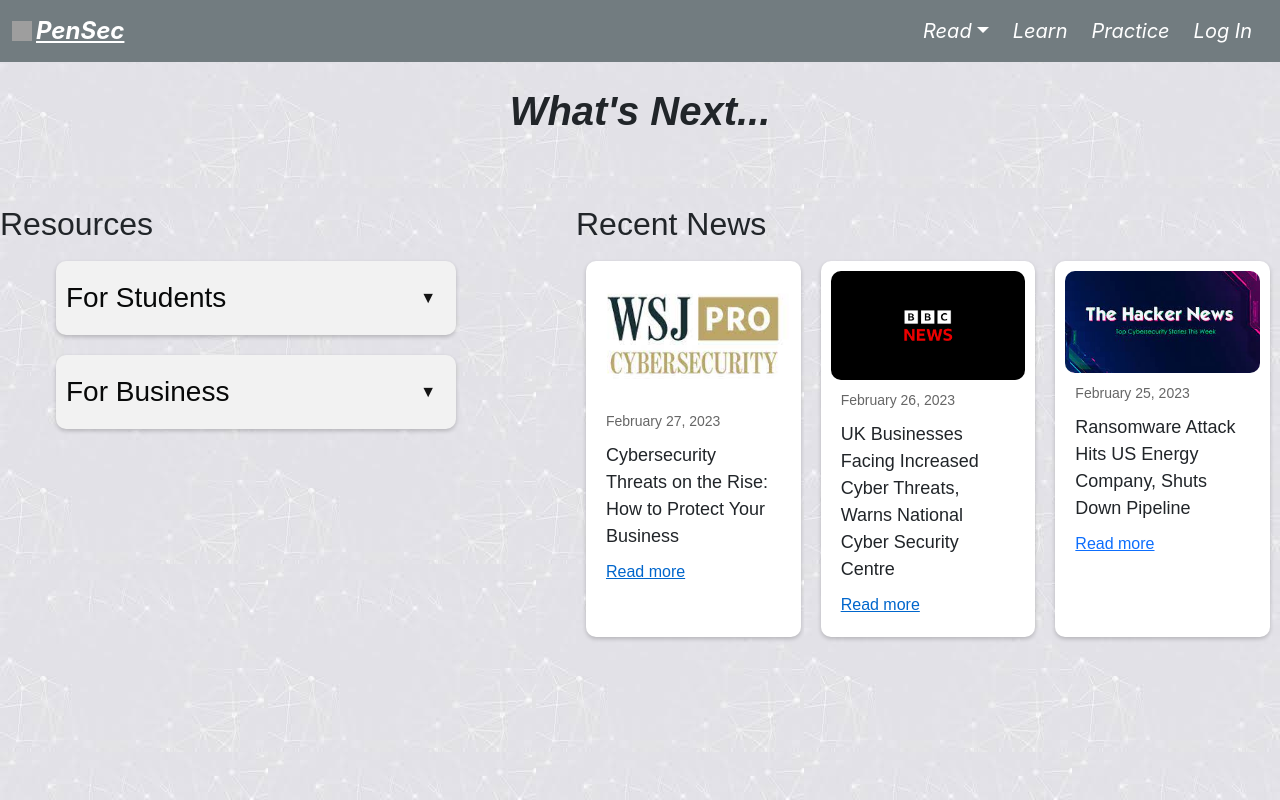
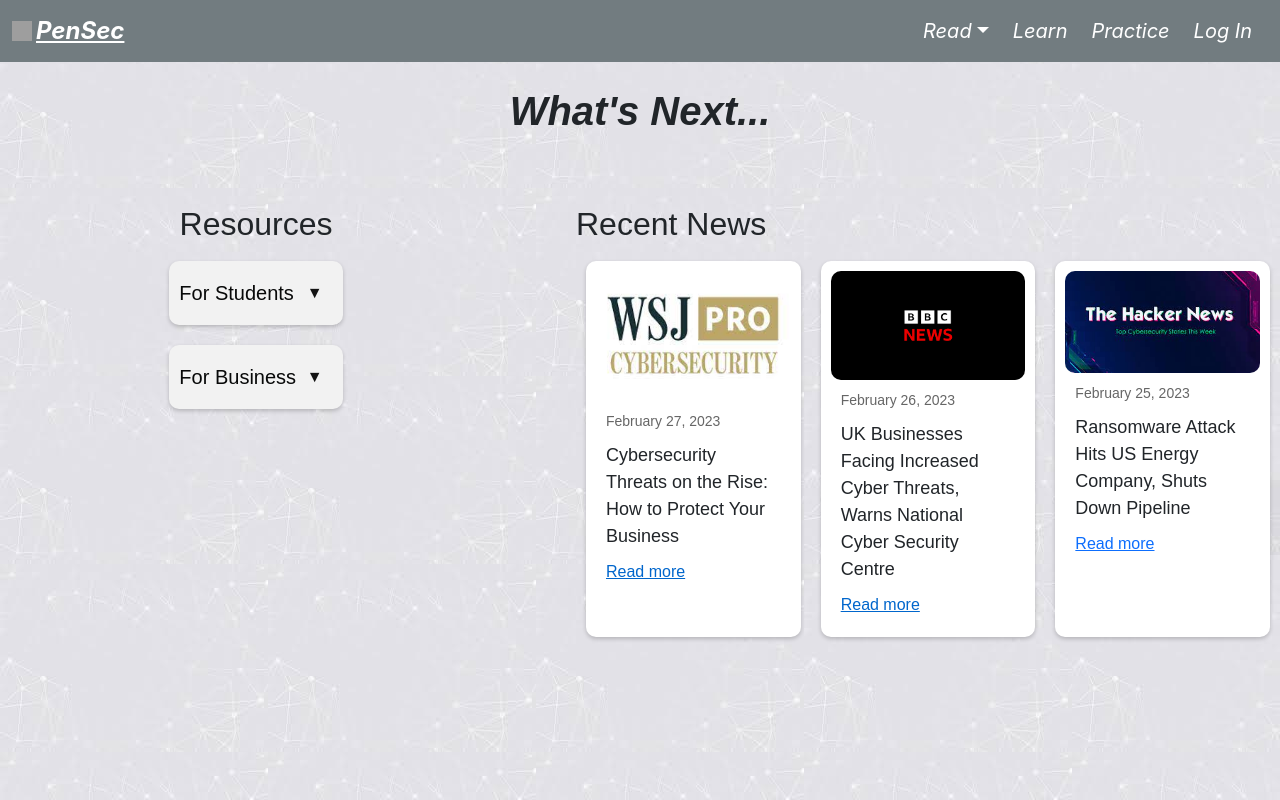
Before and after one commit to brandonwong3/cyber_next, a React (Create React App) app: page /read/whats-next in a window 1280 px wide. Built offline with nearby package versions, Linux system fonts and the light colour scheme; no server answers; grey boxes are pictures that could not be loaded.

Commit message:
more changes

```diff
--- a/src/components/pages/stacks/read/ReadForBusinessPage.js
+++ b/src/components/pages/stacks/read/ReadForBusinessPage.js
@@ -8,7 +8,7 @@ const ReadForBusinessPage = () => {
 
 			<div className="business-content">
 				<div className="business-section">
-					<div className="business-dropdowns-container">
+					<div className="business-dropdowns-container blue-rectangle">
 
 						<div className="business-dropdown">
 							<button className="business-dropdown-button">How to Implement Cybersecurity</button>
@@ -43,7 +43,7 @@ const ReadForBusinessPage = () => {
 						</div>
 					</div>
 
-					<div className="business-dropdown">
+					<div className="business-dropdown blue-rectangle">
 						<button className="business-dropdown-button">Reasons to Implement Cybersecurity</button>
 						<div className="business-dropdown-content">
 							<ul className="business-ul">
@@ -65,7 +65,7 @@ const ReadForBusinessPage = () => {
 				</div>
 
 				<div className="video-section">
-                    <div className="business-video-container">
+                    <div className="business-video-container blue-rectangle">
                         <iframe width="560" height="315" src="https://www.youtube.com/embed/kGPCUvZZ6FM" title="YouTube video player" frameborder="0" allow="accelerometer; autoplay; clipboard-write; encrypted-media; gyroscope; picture-in-picture; web-share" allowfullscreen></iframe>
                         <h2 className="video-title">Cybersecurity for Small Business</h2>
                     </div>
@@ -74,7 +74,7 @@ const ReadForBusinessPage = () => {
 			</div>
 
 
-			<div className="business-image">
+			<div className="business-image gray-box">
 				<img className="business-img" src="../images/business_stat.png" alt="business security stats" />
 			</div>
 		</div>
--- a/src/components/pages/stacks/read/ReadWhatsNextPage.js
+++ b/src/components/pages/stacks/read/ReadWhatsNextPage.js
@@ -8,6 +8,13 @@ const ReadWhatsNextPage = () => {
 
 	return (
 		<div className="read-whats-next-page">
+			<div className="logo-background">
+				<img
+					src="https://cdn-icons-png.flaticon.com/512/108/108181.png"
+					alt="Website Logo"
+					className="background-logo"
+				/>
+			</div>
 			<div className="read-whats-next-content">
 				<div className="read-whats-next-page-header">
 					<h1>What's Next...</h1>
--- a/src/components/pages/stacks/read/businesspage.css
+++ b/src/components/pages/stacks/read/businesspage.css
@@ -11,16 +11,27 @@
   align-items: center;
   margin-top: 2rem;
   padding: 1rem;
+}
+.gray-box {
+  padding: 1rem;
   background-color: #8d8f90;
-  border-radius: 200px;
+  border-radius: 50px;
   box-shadow: 2px 2px 8px rgba(0, 0, 0, 0.3);
 }
+
+.blue-rectangle {
+  padding: 1rem;
+  background-color: #1A4381;
+  border-radius: 50px;
+  box-shadow: 2px 2px 8px rgba(0, 0, 0, 0.3);
+}
+
 
 .business-title {
   font-size: 3rem;
   text-align: center;
   margin-bottom: 0.5rem;
-  color: #f8f8fa;
+  color: #060606;
 }
 .business-title-container {
   background-color: #e9e3e3ab;
@@ -138,6 +149,7 @@
   left: 0;
   width: 100%;
   height: 100%;
+  border-radius: 30px;
 }
 .video-title {
   position: absolute;
@@ -175,7 +187,7 @@
   transform: translateY(-50%);
 }
 .business-dropdown-button {
-  background-color: #1A4381;
+  background-color: #797878;
   color: #f9fbfe;
   font-size: 1.2rem;
   padding: 0.5rem;
--- a/src/components/pages/stacks/read/whatsnext.css
+++ b/src/components/pages/stacks/read/whatsnext.css
@@ -1,5 +1,6 @@
 .read-whats-next-page {
   font-family: Arial, sans-serif;
+  position: relative;
 }
 
 .read-whats-next-page-header {
@@ -15,6 +16,14 @@
 
 .read-whats-next-resources-section {
   flex-basis: 40%;
+  display: flex;
+  flex-direction: column;
+  align-items: center;
+
+}
+.read-whats-next-resources-section h2 {
+  text-align: center;
+  width: 100%;
 }
 
 .read-whats-next-news-section {
@@ -50,6 +59,7 @@
   margin: 0;
   padding: 10px 0;
   color: #080909;
+  font-size: 20px;
 }
 
 .student-dropdown-button:hover {
@@ -118,3 +128,39 @@
   margin-top: 10px;
   color: #0066cc;
 }
+
+.logo-background {
+  position: absolute;
+  top: 0;
+  left: 0;
+  width: 100%;
+  height: 100%;
+  z-index: -1;
+}
+
+.background-logo {
+  position: absolute;
+  animation: bounce 14s infinite;
+  width: 100px;
+  opacity: 0.1;
+
+}
+
+@keyframes bounce {
+  0%, 100% {
+    top: 0;
+    left: 0;
+  }
+  25% {
+    top: 0;
+    left: calc(100% - 100px);
+  }
+  50% {
+    top: calc(100% - 100px);
+    left: calc(100% - 100px);
+  }
+  75% {
+    top: calc(100% - 100px);
+    left: 0;
+  }
+}
```
